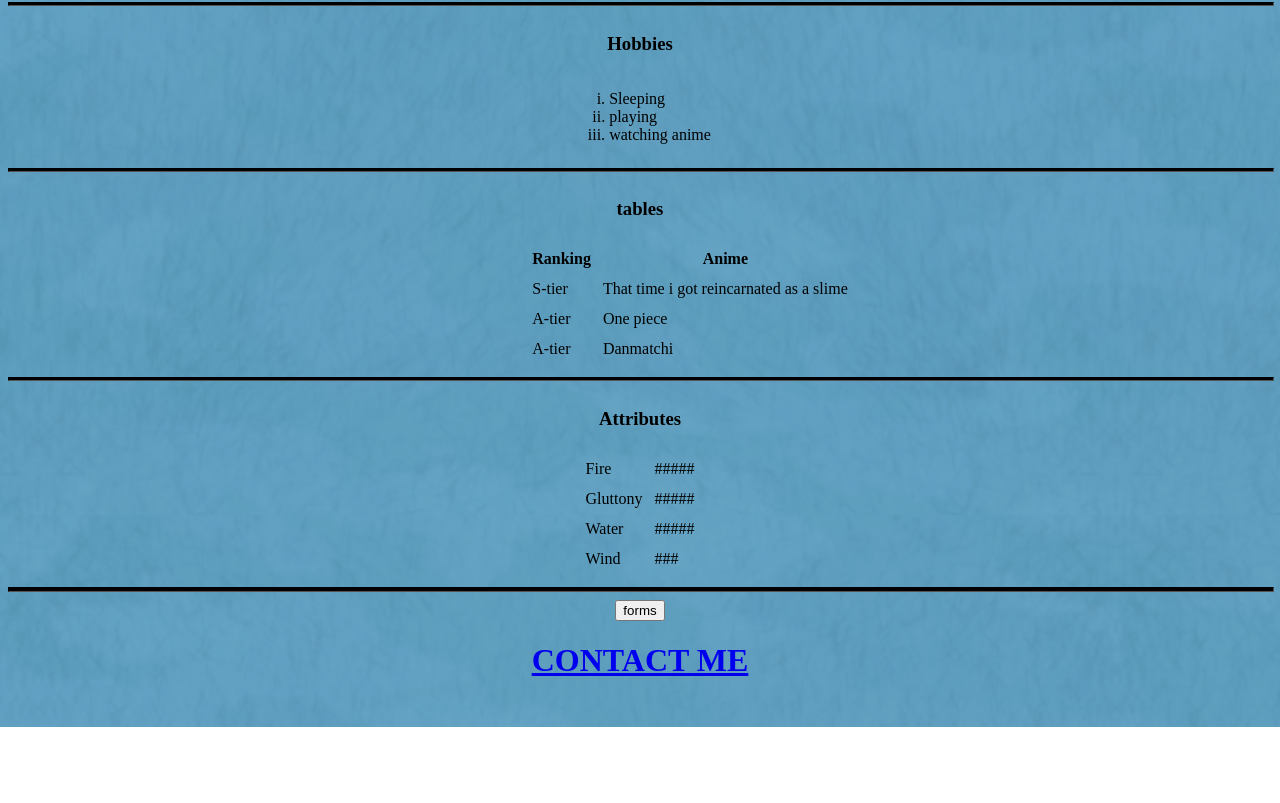
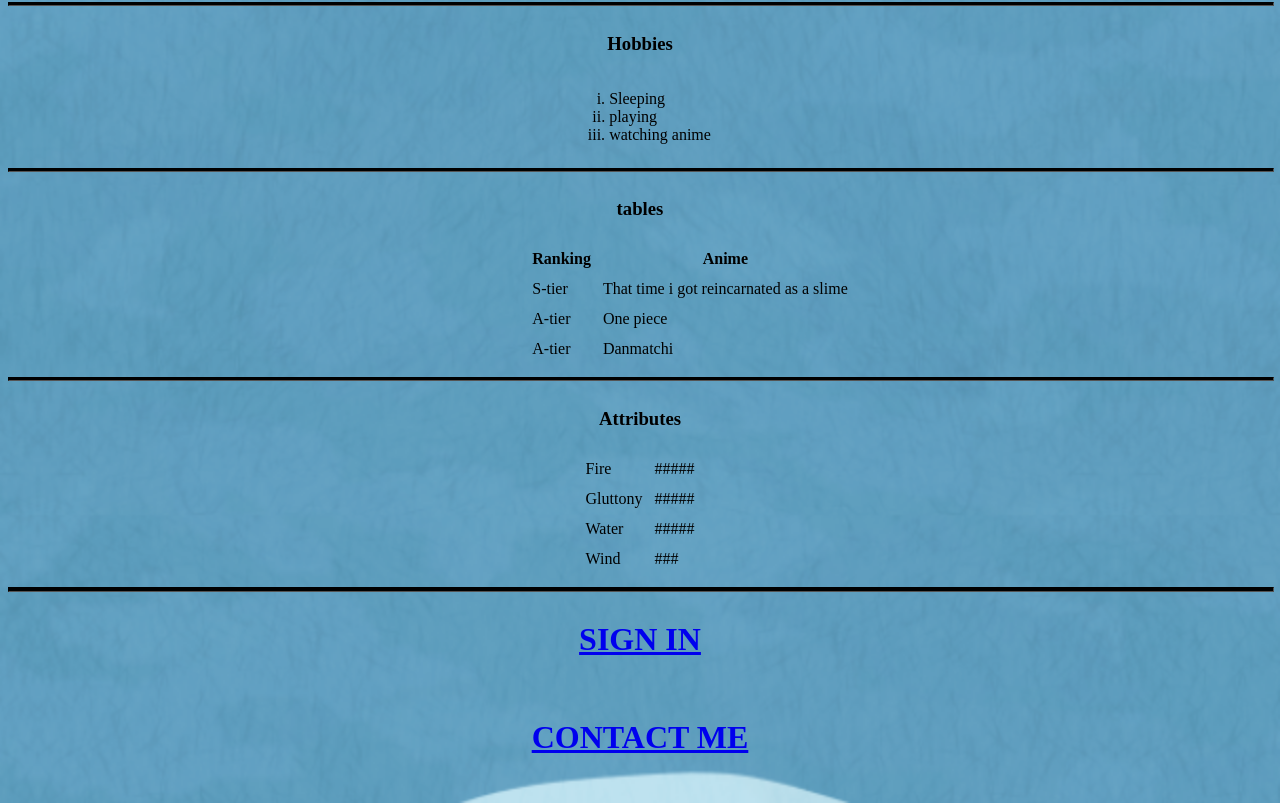
Before and after one commit to sluigi30/cv, a plain HTML site: page index.html in a window 1280 px wide. Shown: the part 545-1348 px from the top of the page. Before the commit the page ends 1272 px from the top, so only its background shows below. Drawn offline with Linux system fonts and the light colour scheme.

Commit message:
update forms

```diff
--- a/index.html
+++ b/index.html
@@ -116,9 +116,7 @@
   </tr>
 </table>
 <hr style="color:black; height: 3px; width: 100%;">
-<form action="inputs.html" method="post">
-  <input type="submit" value="forms" >
-</form>
+    <h1><strong><a href="inputs.html">SIGN IN</a></strong></h1><br>
 
 
 <h1><strong><a href="contacts.html">CONTACT ME</a></strong></h1><br>
```
